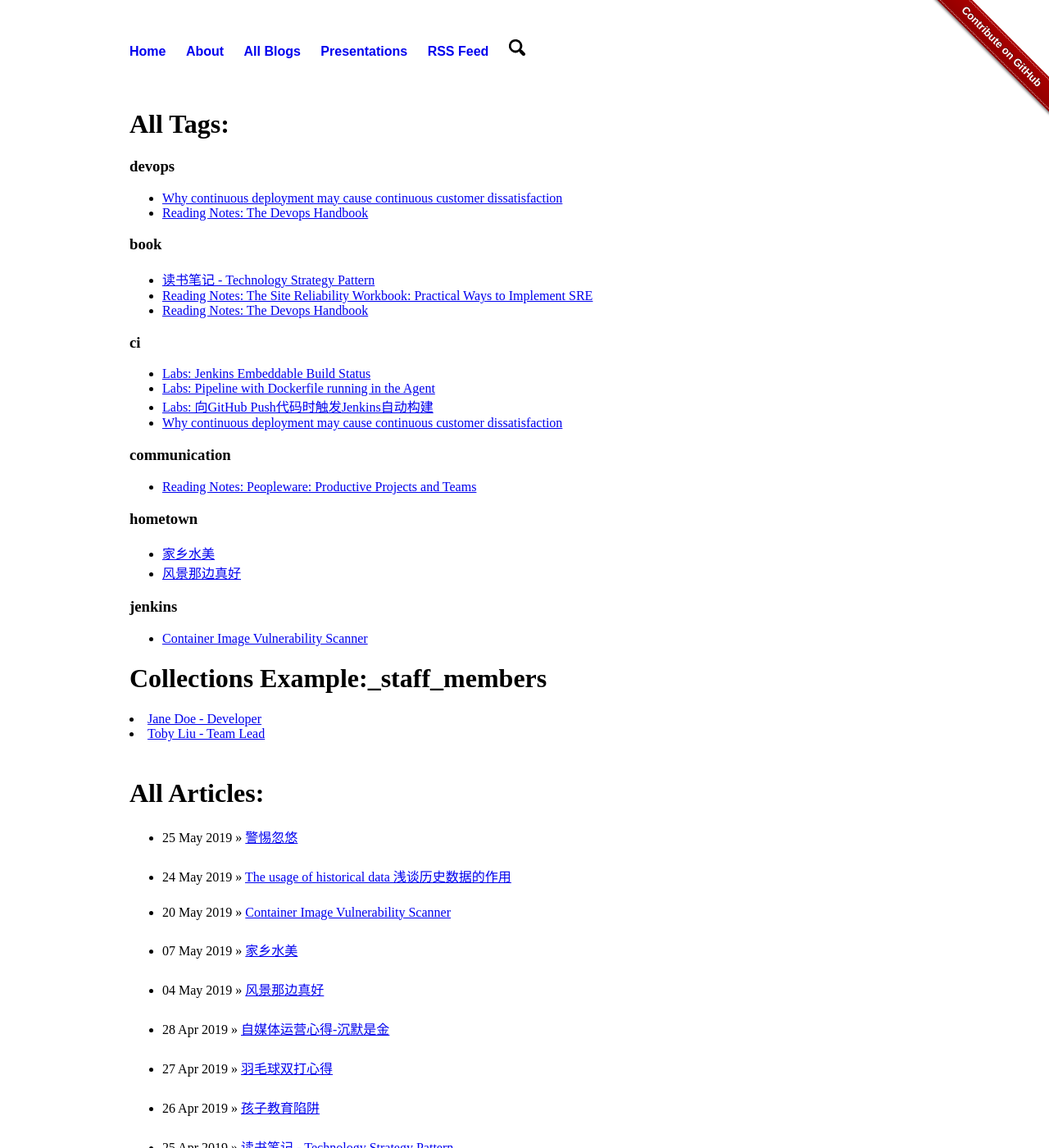
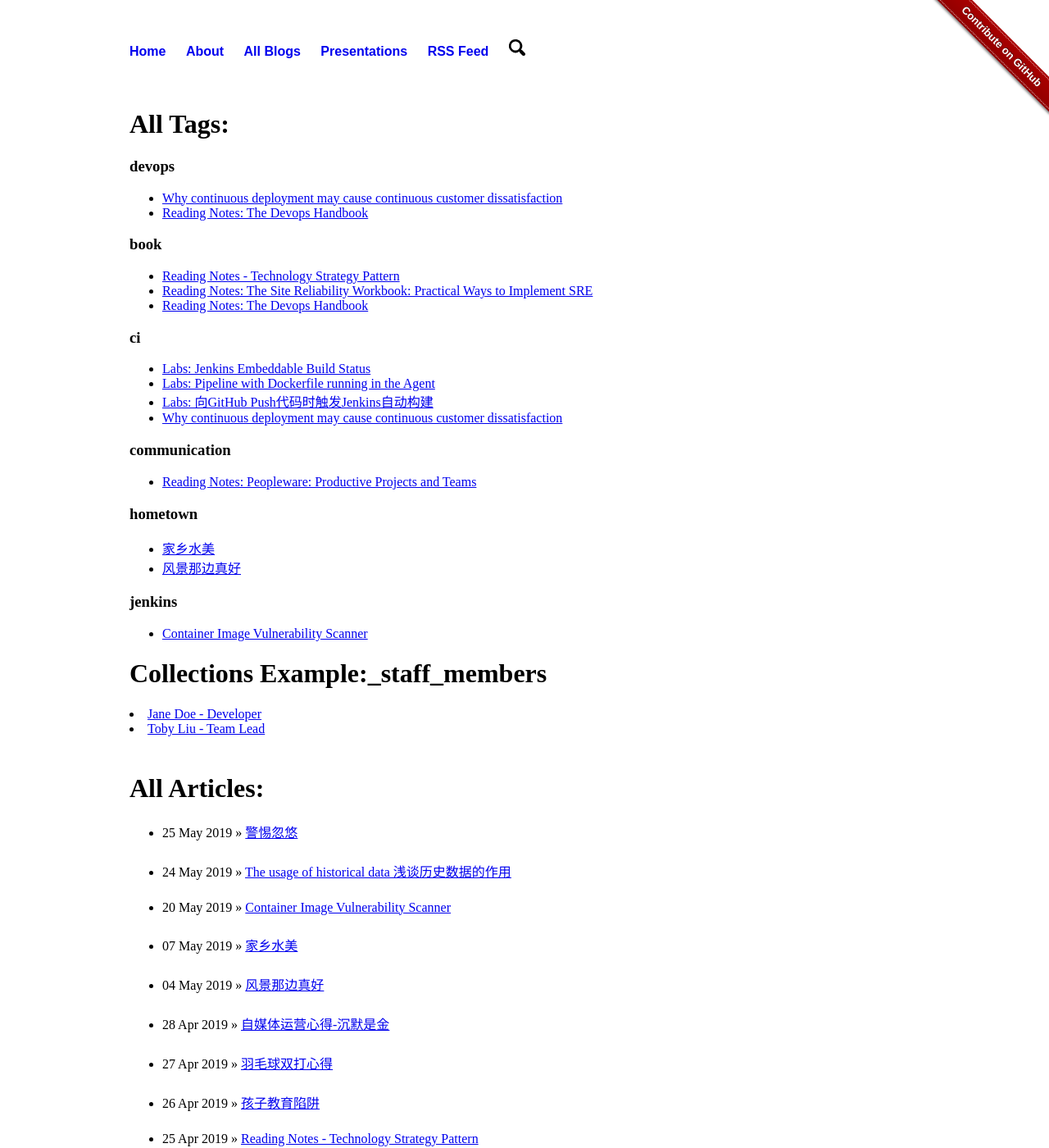
Before and after one commit to liuning0820/liuning0820.github.io, a Jekyll site: the page built from all.html, in a window 1280 px wide and 1400 px high. Shown: the whole window at 82% size. Built offline with Jekyll 4.4.1, drawn with Linux system fonts in a browser that asks for light colours.

Commit message:
Update the title.

```diff
--- a/_posts/2019-04-25-technology-strategy-pattern-reading-note.md
+++ b/_posts/2019-04-25-technology-strategy-pattern-reading-note.md
@@ -1,6 +1,6 @@
 ---
 layout: default
-title: "读书笔记 - Technology Strategy Pattern"
+title: "Reading Notes - Technology Strategy Pattern"
 author: liuning0820
 tags: [book]
 ---
@@ -18,9 +18,6 @@ tags: [book]
 
     于是米其林公司创造性的创建了推荐各地美味餐厅的米其林餐厅指南，并且免费推出。就这样，这份餐厅指南，成了米其林公司绝妙的广告手段，很快它的名字传遍了法国，欧洲乃至世界。人们也真的被鼓励拥有新车，以便能开着自己的车去米其林指南里推荐的地方去享用美食。
 
-
-
-
 - Oracle 的并购
 
     2007年，甲骨文公司制定了一条商业准则： 让甲骨文的所有细分产品在市场中都保持数一数二，如果自己本身的产品做不到，就收购同类产品的领导者。
@@ -28,7 +25,6 @@ tags: [book]
     在2008 到 2013 期间，甲骨文大约收购了60多家公司，达到平均每个月收购一家公司的频率。从2004到2014的十年间，甲骨文在收购上花费了450亿美金。
 
     这项策略的效果是有利有弊。一方面他让客户感知到用甲骨文的产品没错，因为他是数一数二的。另一方面它让甲骨文忙于把现有的产品与收购的产品进行集成和整合， 而忽视并错过了在云计算和人工智能方面的创新的最佳时期。
-
 
 - 施乐（Xerox）和 佳能（Canon）的不同
 
```
